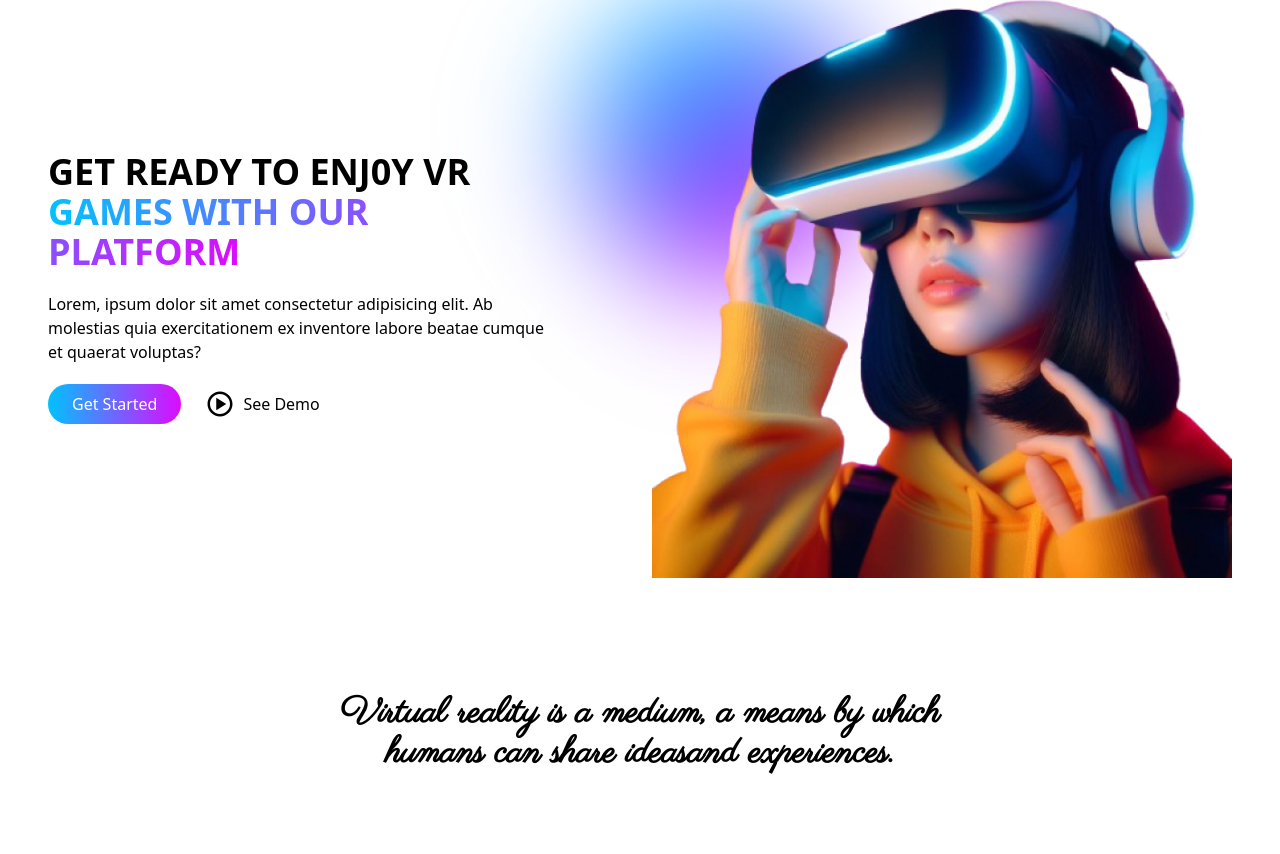
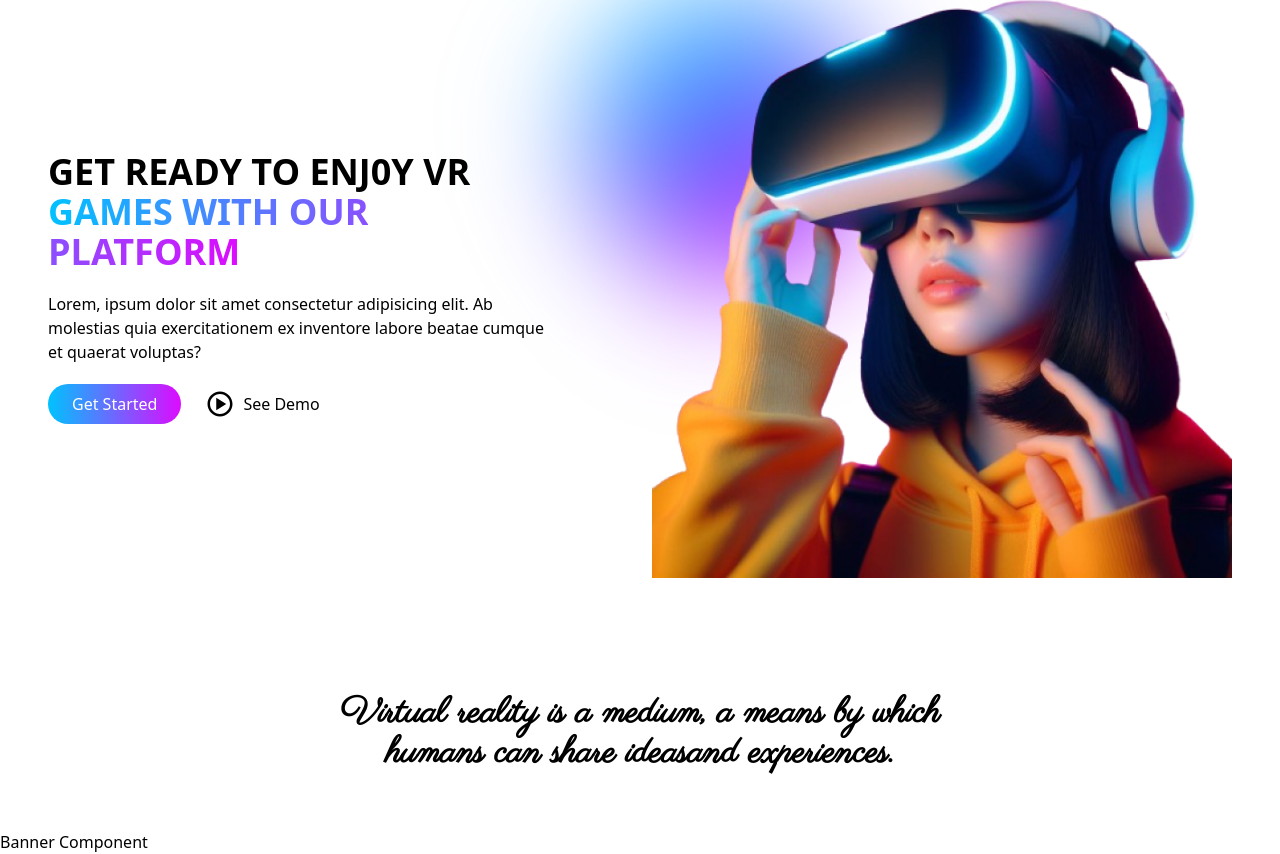
Before and after one commit to wacho91/vr-wrld, a React (Vite) app: page / in a window 1280 px wide. Shown: the part 126-980 px from the top of the page. Before the commit the page ends 956 px from the top, so only its background shows below. Built offline with nearby package versions, Linux system fonts and the light colour scheme.

Commit message:
Banner Component

```diff
--- a/src/App.jsx
+++ b/src/App.jsx
@@ -2,10 +2,10 @@ import { useEffect, useState } from "react";
 import Hero from "./components/Hero/Hero"
 import Navbar from "./components/Navbar/Navbar"
 import Quotes from "./components/Quotes/Quotes";
+import Banner from "./components/Banner/Banner";
 
 import AOS from "aos";
 import "aos/dist/aos.css";
-
 
 function App() {
 
@@ -30,6 +30,7 @@ function App() {
       <Navbar />
       <Hero togglePlay={togglePlay}/>
       <Quotes />
+      <Banner />
     </main>
   )
 }
--- /dev/null
+++ b/src/components/Banner/Banner.jsx
@@ -0,0 +1,10 @@
+
+const Banner = () => {
+  return (
+    <div>
+        Banner Component
+    </div>
+  )
+}
+
+export default Banner
```
